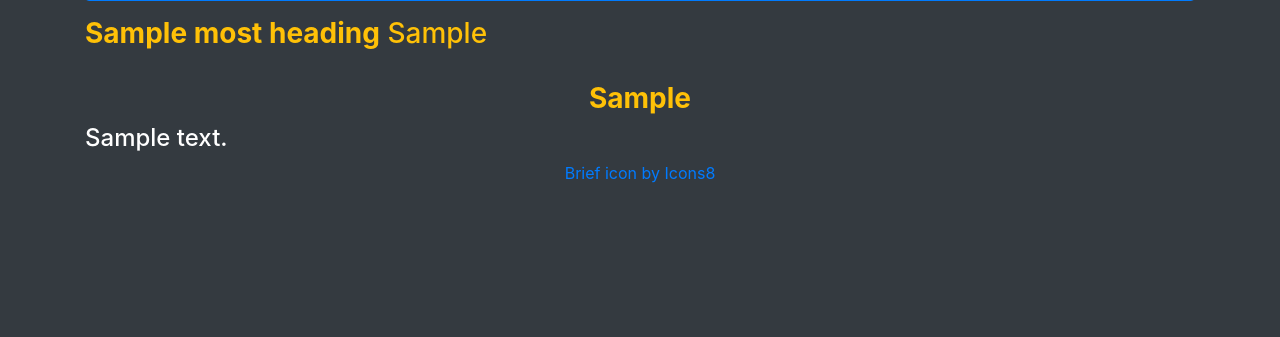
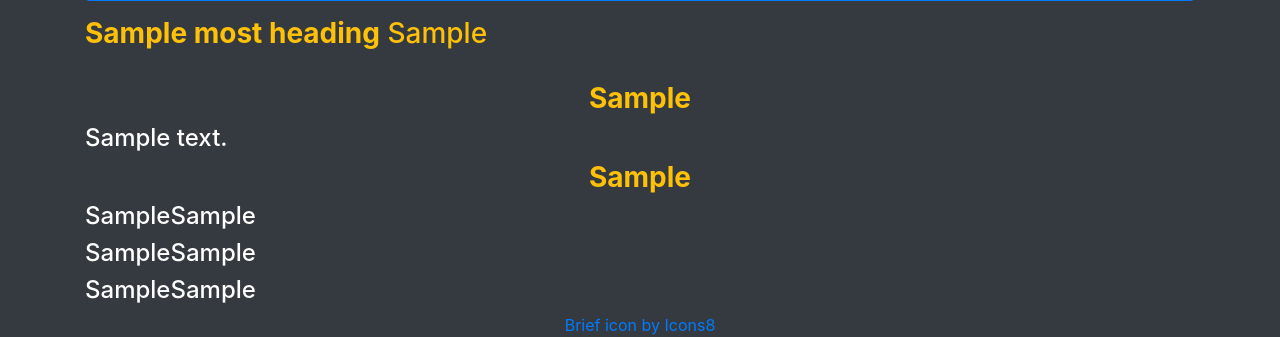
Before and after one commit to guptaharshnavin/AbstractIt-Extractive-Text-Summarizer, a Flask app: template Flask/templates/index.html in a window 1280 px wide. Shown: the part 869-1206 px from the top of the page. Before the commit the page ends 1052 px from the top, so only its background shows below. Run offline with Flask 2, Linux system fonts and the light colour scheme; the template is opened without the code that fills it: most values are stand-ins (such as "Sample title", 1, 10 or a date in 2020); some libraries are stand-ins or nearby versions.

Commit message:
Added Placeholders for Rouge Scores

```diff
--- a/Flask/templates/index.html
+++ b/Flask/templates/index.html
@@ -35,6 +35,10 @@
 			<br>
 			<h3 class="text-warning text-center"><strong>{{ summ_head }}</strong></h3>
   			<h4>{{ summary_text }}</h4>
+  			<h3 class='text-warning text-center'><strong>{{ rouge_head}}</strong></h3>
+  			<h4>{{rouge_1_head}}{{rouge_1}}</h4>
+  			<h4>{{rouge_2_head}}{{rouge_2}}</h4>
+  			<h4>{{rouge_3_head}}{{rouge_3}}</h4>
 		</div>
 		<div class='text-center text-white'><a href="https://icons8.com/icon/qGGl2WuDAF0Z/brief">Brief icon by Icons8</a></div>
 
```
